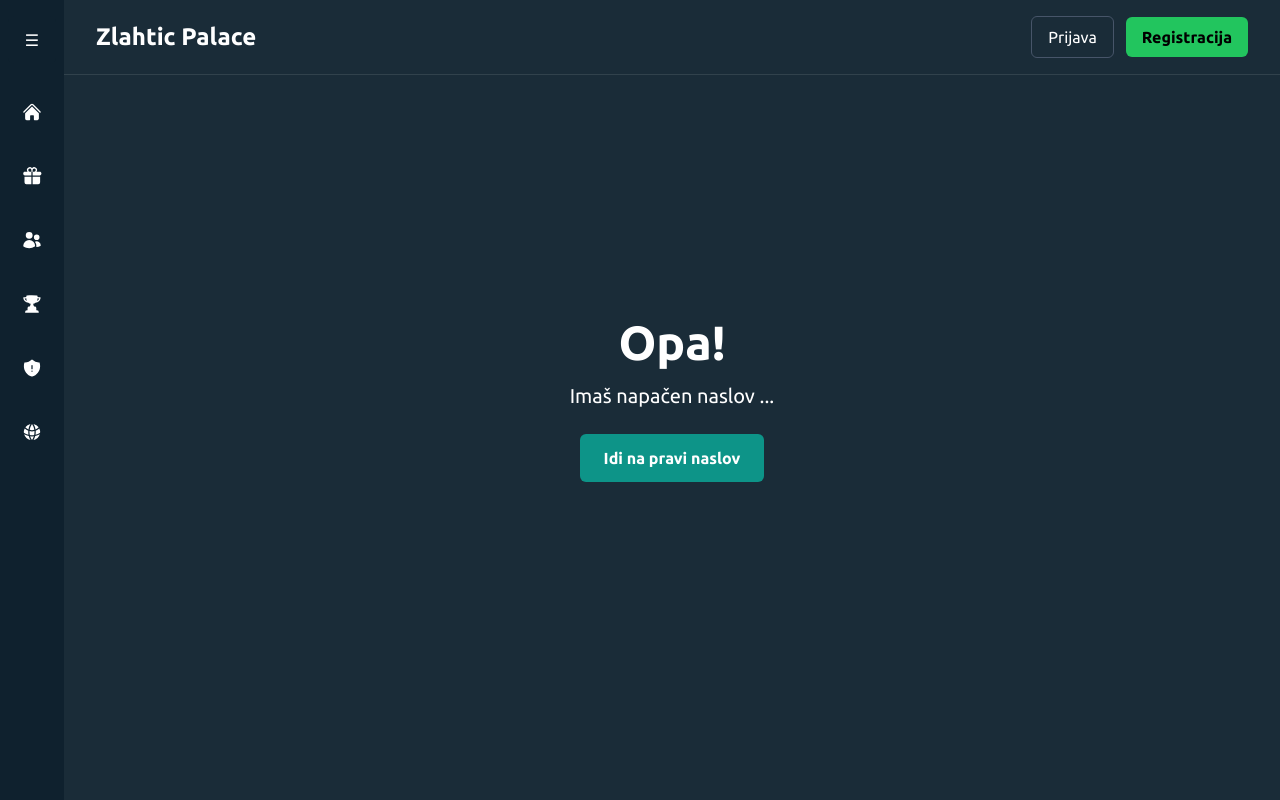
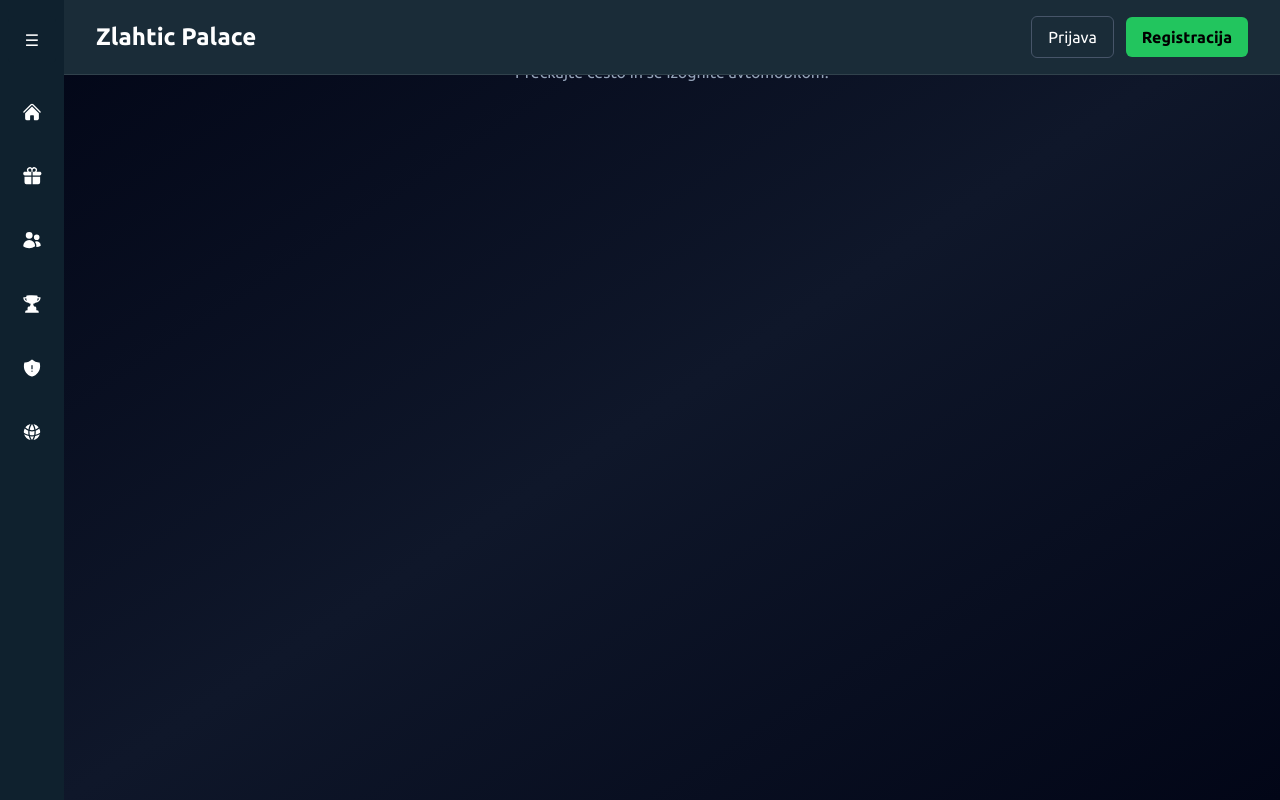
Before and after one commit to filip1suvajac/rpoProjektNo1, a React (Vite) app: page /chicken in a window 1280 px wide. Shown: the top 800 px of the page. Built offline with nearby package versions, Linux system fonts and the light colour scheme.

Commit message:
Dodal sem zasnovo samega izgleda strani. Manjkajo posamezne komponente

```diff
--- a/src/App.tsx
+++ b/src/App.tsx
@@ -18,6 +18,7 @@ import Footer from "./components/Footer";
 import Team from "./pages/Team";
 import ResponsiblePlaying from "./pages/ResponsiblePlaying";
 import NotFound from "./pages/NotFound";
+import Chicken from "./pages/Game-Chicken";
 
 function App() {
   const [sidebarOpen, setSidebarOpen] = useState(false);
@@ -94,6 +95,7 @@ function App() {
             <Route path="/ekipa" element={<Team />} />
             <Route path="/pametno-stavi" element={<ResponsiblePlaying />} />
             <Route path="*" element={<NotFound />} />
+            <Route path="/chicken" element={<Chicken />} />
 
           </Routes>
 
--- /dev/null
+++ b/src/pages/Game-Chicken.tsx
@@ -0,0 +1,39 @@
+import React from 'react';
+import { useChickenGame } from '../components/Chicken-useGame';
+// import ChickenBetPanel from '../components/Chicken-BetPanel';
+import ChickenGameBoard from '../components/Chicken-GameBoard';
+// import ChickenStatisticsPanel from '../components/Chicken-StatisticsPanel';
+
+const ChickenRoadGame: React.FC = () => {
+  const game = useChickenGame();
+
+  return (
+    <div className="min-h-screen bg-gradient-to-br from-slate-950 via-slate-900 to-slate-950 text-white p-4">
+      <div className="max-w-[1600px] mx-auto mb-4">
+        <div className="text-center mb-2">
+          <h1 className="text-4xl font-black mb-1 bg-gradient-to-r from-amber-400 via-emerald-400 to-blue-400 bg-clip-text text-transparent">
+            🐔 CHICKEN ROAD CROSSING
+          </h1>
+          <p className="text-slate-400">
+            Prečkajte cesto in se izognite avtomobilom!
+          </p>
+        </div>
+      </div>
+
+      <div className="max-w-[1600px] mx-auto grid grid-cols-1 lg:grid-cols-12 gap-4">
+         {/*Sem dodaj kodo za ChickenbetPanel in zgoraj odkomentiraj pravil del v importu*/}
+
+
+        {/*Sem bom jaz se dodal koto*/}
+
+
+
+
+        {/*Sem dodaj kodo za ChickenStatisticsPanel in zgoraj odkomentiraj pravil del v importu*/}
+
+      </div>
+    </div>
+  );
+};
+
+export default ChickenRoadGame;
```
